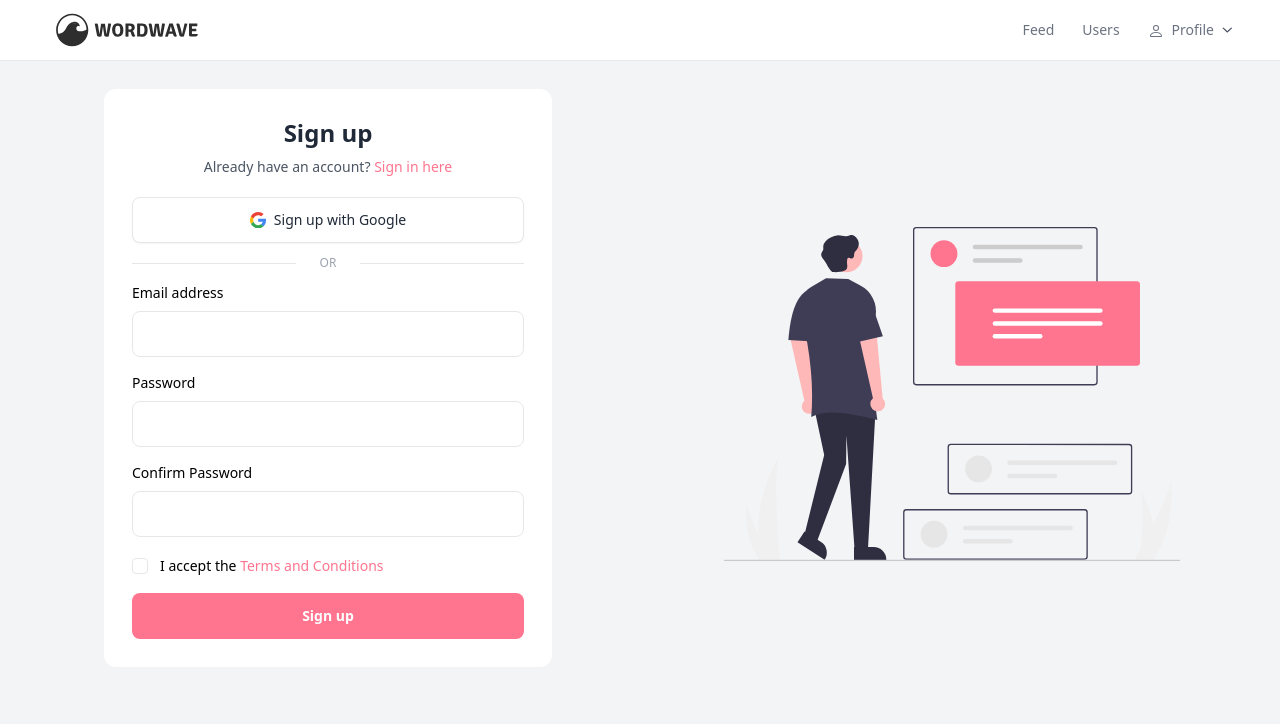
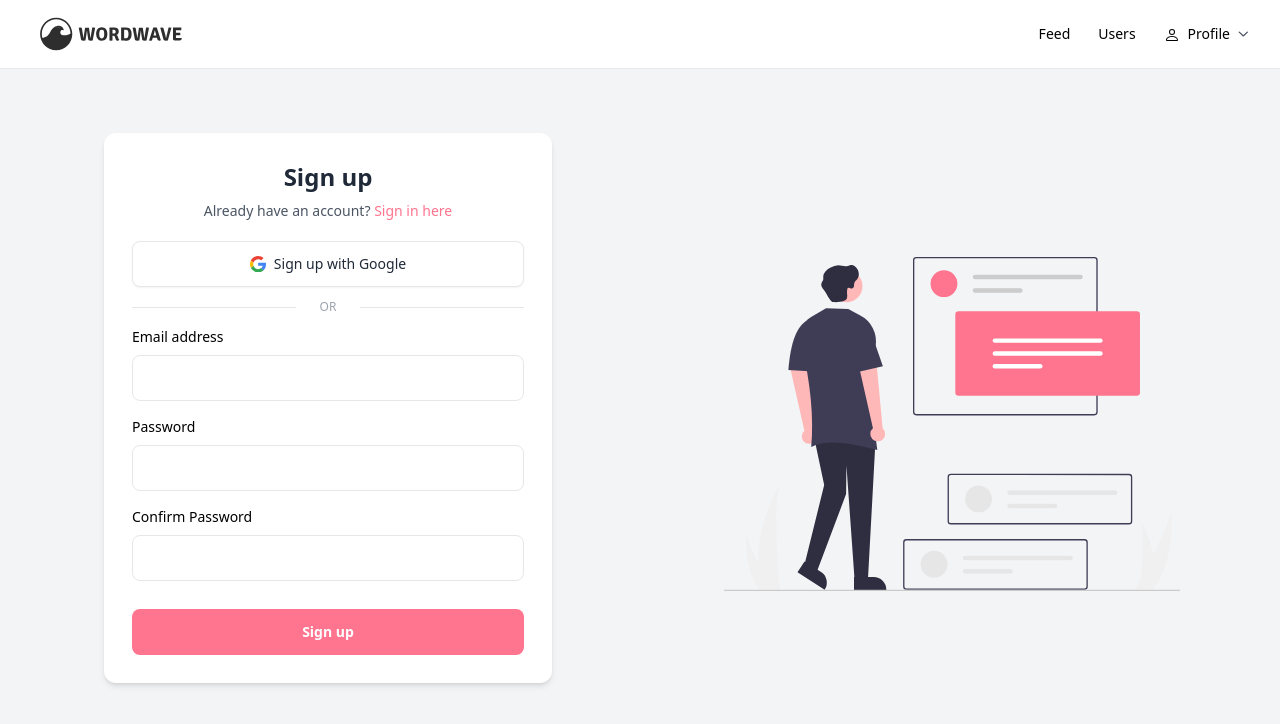
Before and after one commit to okay-head/WordWave, a React (Vite) app: page / in a window 1280 px wide. Shown: the top 724 px of the page. Built offline with nearby package versions, Linux system fonts and the light colour scheme.

Commit message:
fix(css): box shadow, colors

```diff
--- a/src/components/auth/SignUp.tsx
+++ b/src/components/auth/SignUp.tsx
@@ -17,7 +17,7 @@ export default function SignUp() {
           id='signUpBox'
           className='mx-auto w-full max-w-md items-center'
         >
-          <div className='rounded-xl bg-white dark:border-gray-700 dark:bg-gray-800'>
+          <div className='rounded-xl bg-white shadow-md dark:border-gray-700 dark:bg-gray-800'>
             <div className='p-4 sm:p-7'>
               <div className='text-center'>
                 <h1 className='block text-2xl font-bold text-gray-800 dark:text-white'>
@@ -104,9 +104,6 @@ export default function SignUp() {
                         to you
                       </p>
                     </div>
-                    {/* <!-- End Form Group --> */}
-
-                    {/* <!-- Form Group --> */}
                     <div>
                       <label
                         htmlFor='password'
@@ -132,9 +129,6 @@ export default function SignUp() {
                         8+ characters required
                       </p>
                     </div>
-                    {/* <!-- End Form Group --> */}
-
-                    {/* <!-- Form Group --> */}
                     <div>
                       <label
                         htmlFor='confirm-password'
@@ -162,36 +156,9 @@ export default function SignUp() {
                     </div>
                     {/* <!-- End Form Group --> */}
 
-                    {/* <!-- Checkbox --> */}
-                    <div className='flex items-center'>
-                      <div className='flex'>
-                        <input
-                          id='remember-me'
-                          name='remember-me'
-                          type='checkbox'
-                          className='pointer-events-none mt-0.5 shrink-0 rounded border-gray-200 text-accent-pink-600 focus:ring-accent-pink-500 dark:border-gray-700 dark:bg-gray-800 dark:text-accent-pink-900 dark:checked:border-accent-pink-900 dark:checked:bg-accent-pink-900 dark:focus:ring-gray-700 dark:focus:ring-offset-gray-800'
-                        />
-                      </div>
-                      <div className='ms-3'>
-                        <label
-                          htmlFor='remember-me'
-                          className='text-sm dark:text-white'
-                        >
-                          I accept the{' '}
-                          <a
-                            className='font-medium text-accent-pink-600 decoration-2 hover:underline focus:outline-none focus:ring-2 focus-visible:ring-accent-pink-500 dark:text-accent-pink-900 dark:focus:outline-none dark:focus:ring-1 dark:focus:ring-gray-600'
-                            href='#'
-                          >
-                            Terms and Conditions
-                          </a>
-                        </label>
-                      </div>
-                    </div>
-                    {/* <!-- End Checkbox --> */}
-
                     <button
                       type='submit'
-                      className='dark:focus-visible:ring-accent-gray-600 inline-flex w-full items-center
+                      className='dark:focus-visible:ring-accent-gray-600 mt-3 inline-flex w-full items-center
                     justify-center gap-x-2 rounded-lg
                     border border-transparent bg-accent-pink-600 px-4 py-3 text-sm font-semibold text-white hover:bg-accent-pink-700 focus-visible:outline-none focus-visible:ring-2 focus-visible:ring-accent-pink-600 disabled:pointer-events-none disabled:opacity-50 dark:bg-accent-pink-900 dark:hover:bg-accent-pink-700 dark:focus:outline-none dark:focus:ring-1 dark:focus:ring-gray-600'
                     >
--- a/src/components/nav/Navbar.tsx
+++ b/src/components/nav/Navbar.tsx
@@ -3,9 +3,9 @@ import Logo from './Logo'
 export default function Navbar() {
   return (
     <div className='navbar-container'>
-      <header className='z-50 flex w-full flex-wrap border-b border-gray-200 bg-white py-3 text-sm dark:border-gray-700 dark:bg-gray-800 sm:flex-nowrap sm:justify-start sm:py-0'>
+      <header className='z-50 flex w-full flex-wrap border-b border-gray-200 bg-white py-3 text-sm shadow-lg dark:border-gray-700 dark:bg-gray-800 sm:flex-nowrap sm:justify-start sm:py-0'>
         <nav
-          className='relative mx-auto w-full max-w-7xl px-4 sm:flex sm:items-center sm:justify-between sm:px-6 md:px-10 lg:px-12'
+          className='relative mx-auto w-full max-w-7xl px-4 sm:flex sm:items-center sm:justify-between sm:px-6 md:px-8'
           aria-label='Global'
         >
           <div className='flex items-center justify-between'>
@@ -54,13 +54,13 @@ export default function Navbar() {
           >
             <div className='mt-5 flex flex-col gap-x-0 gap-y-4 sm:mt-0 sm:flex-row sm:items-center sm:justify-end sm:gap-x-7 sm:gap-y-0 sm:ps-7'>
               <a
-                className='py-1 font-medium text-gray-500 hover:text-gray-400 dark:text-gray-400 dark:hover:text-gray-500 sm:py-5'
+                className='py-1 font-medium hover:text-gray-500 dark:text-gray-400 dark:hover:text-gray-500 sm:py-6'
                 href='#'
               >
                 Feed
               </a>
               <a
-                className='py-1 font-medium text-gray-500 hover:text-gray-400 dark:text-gray-400 dark:hover:text-gray-500 sm:py-5'
+                className='py-1 font-medium hover:text-gray-500 dark:text-gray-400 dark:hover:text-gray-500 sm:py-6'
                 href='#'
               >
                 Users
@@ -69,7 +69,7 @@ export default function Navbar() {
               <div className='hs-dropdown [--adaptive:none] [--strategy:static] sm:py-4 sm:[--strategy:fixed] sm:[--trigger:hover]'>
                 <button
                   type='button'
-                  className='flex w-full items-center font-medium text-gray-500 hover:text-gray-400 dark:text-gray-400 dark:hover:text-gray-500 '
+                  className='flex w-full items-center font-medium hover:text-gray-500 dark:text-gray-400 dark:hover:text-gray-500 '
                 >
                   <svg
                     className='me-2 mt-[2px] h-4 w-4 flex-shrink-0'
--- a/src/components/shared/Container.tsx
+++ b/src/components/shared/Container.tsx
@@ -7,7 +7,7 @@ export default function Container({ children, classVars = ' ' }: T) {
   return (
     <div
       id='container'
-      className={`mx-auto min-h-[calc(100vh-60px)] px-6 pt-7 ${classVars}`}
+      className={`mx-auto min-h-[calc(100vh-60px)] px-6 pt-16 ${classVars}`}
     >
       {children}
     </div>
```
